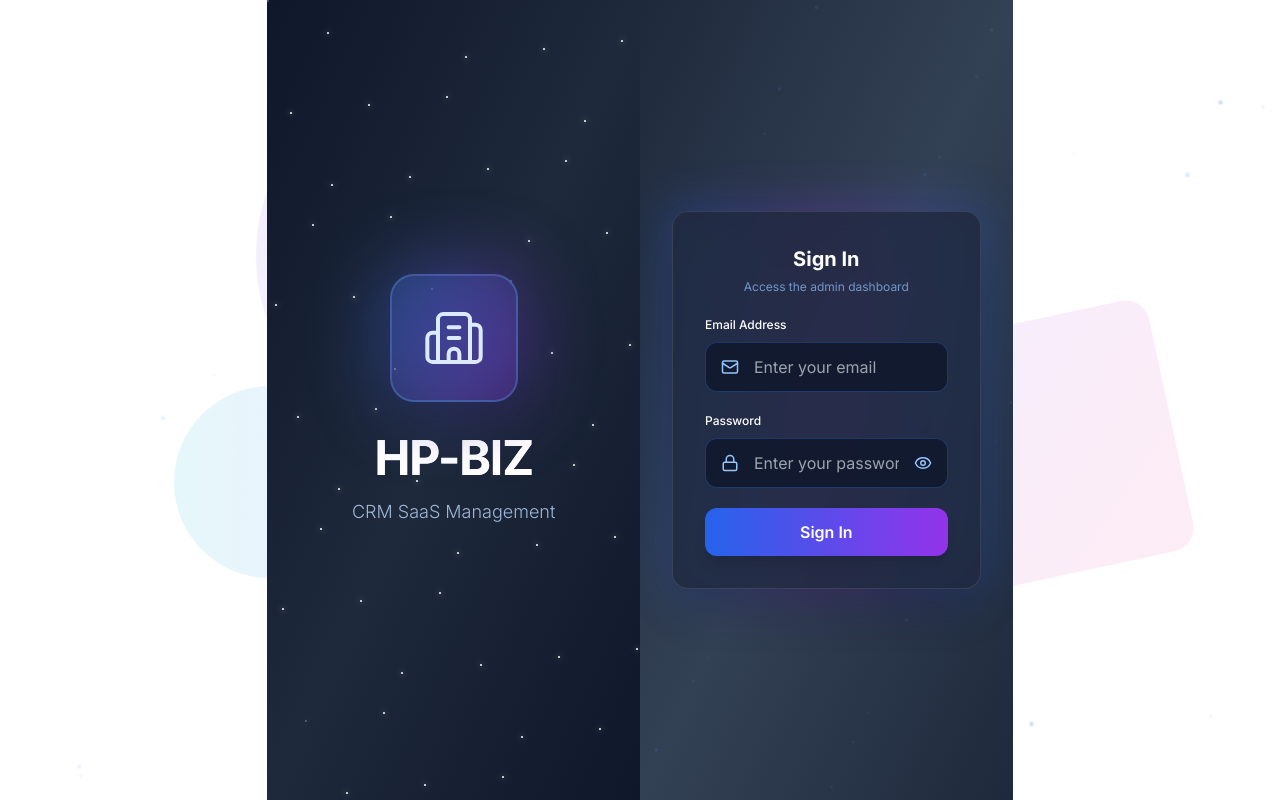
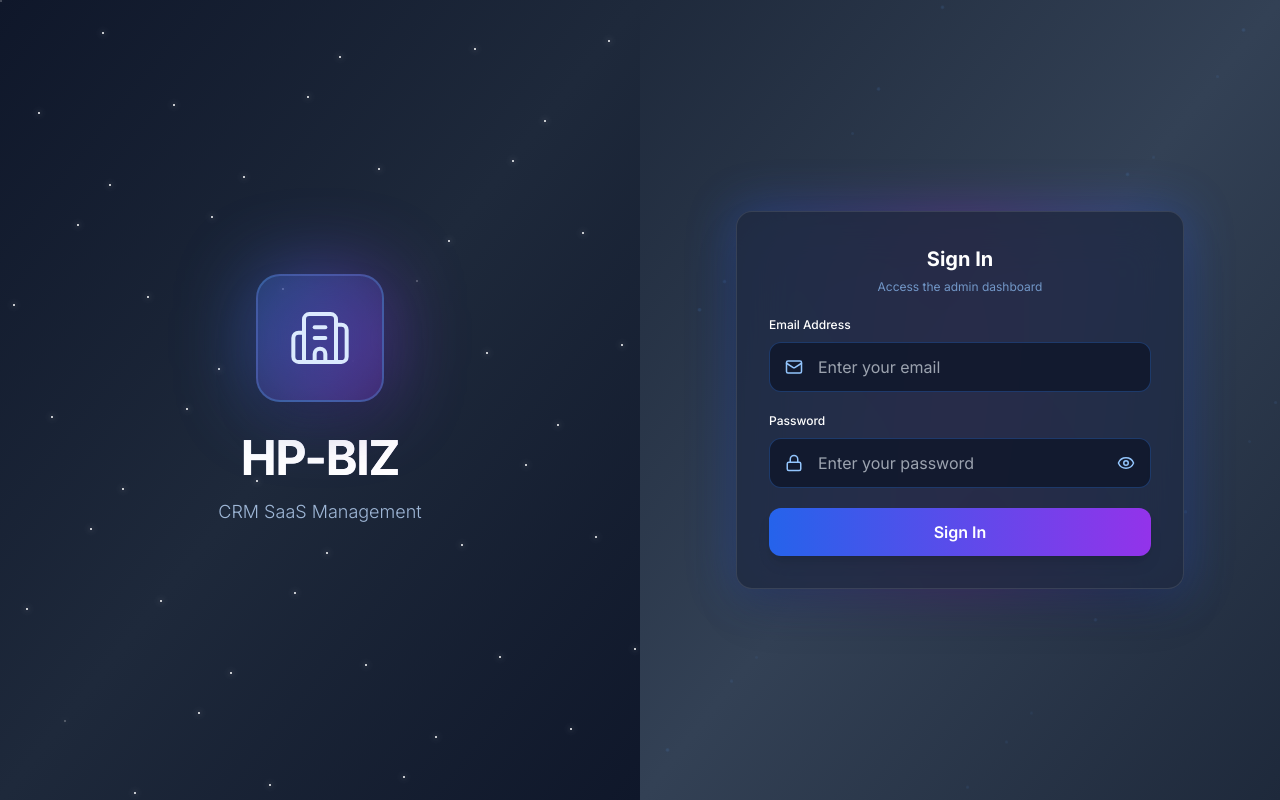
Before and after one commit to ujjwaltiwariHp/hp-biz-frontend, a Next.js app: page /auth/signin in a window 1280 px wide. Built offline with nearby package versions, Linux system fonts and the light colour scheme; no server answers.

Commit message:
refactor: Remove unused AuthLayout component from AuthLayoutWrapper

```diff
--- a/src/app/(auth)/layout.tsx
+++ b/src/app/(auth)/layout.tsx
@@ -1,12 +1,11 @@
 'use client';
 
 import React from 'react';
-import AuthLayout from '@/components/Layouts/AuthLayout';
 
 export default function AuthLayoutWrapper({
   children,
 }: {
   children: React.ReactNode;
 }) {
-  return <AuthLayout>{children}</AuthLayout>;
+  return <>{children}</>;
 }
```
